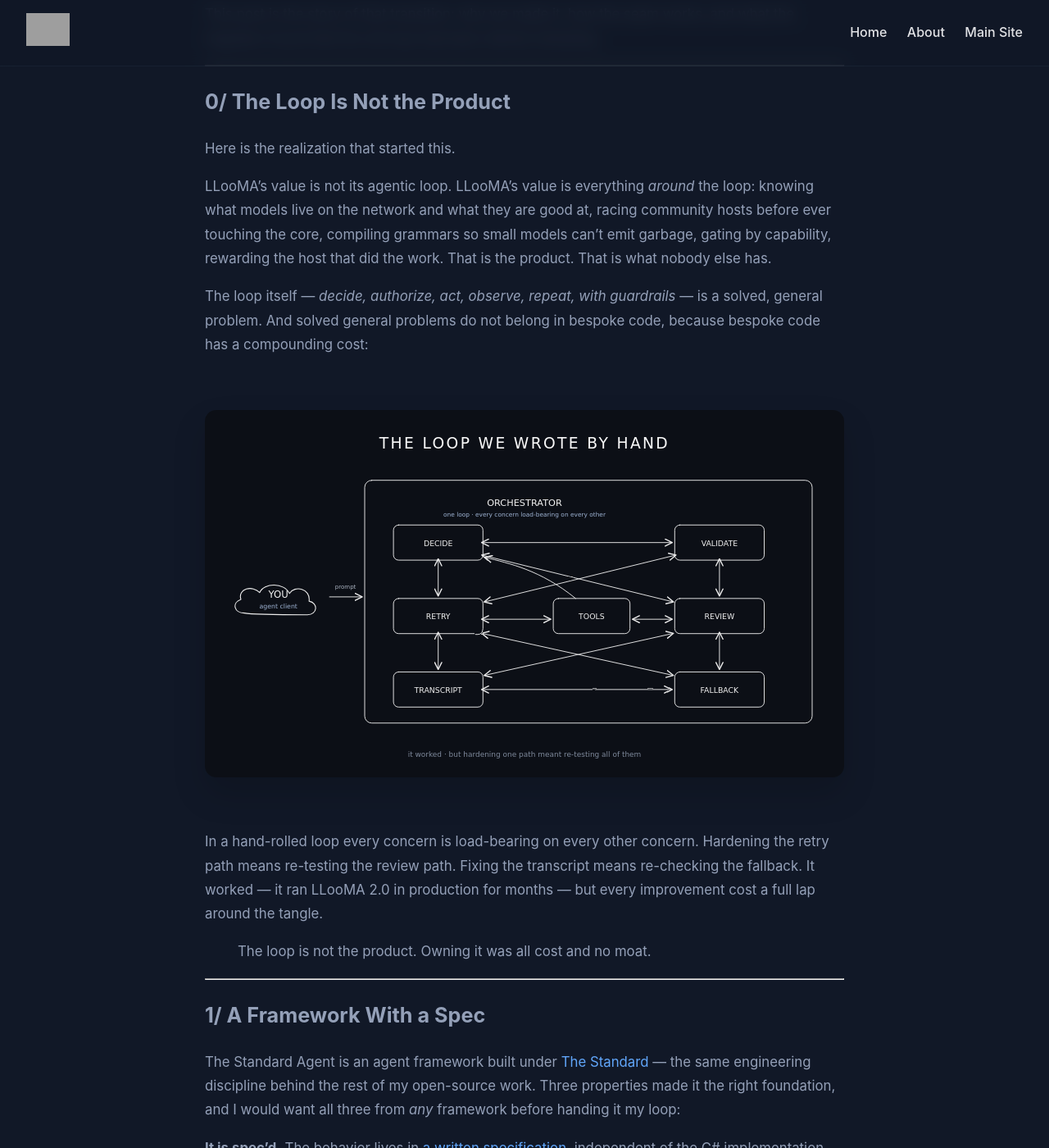
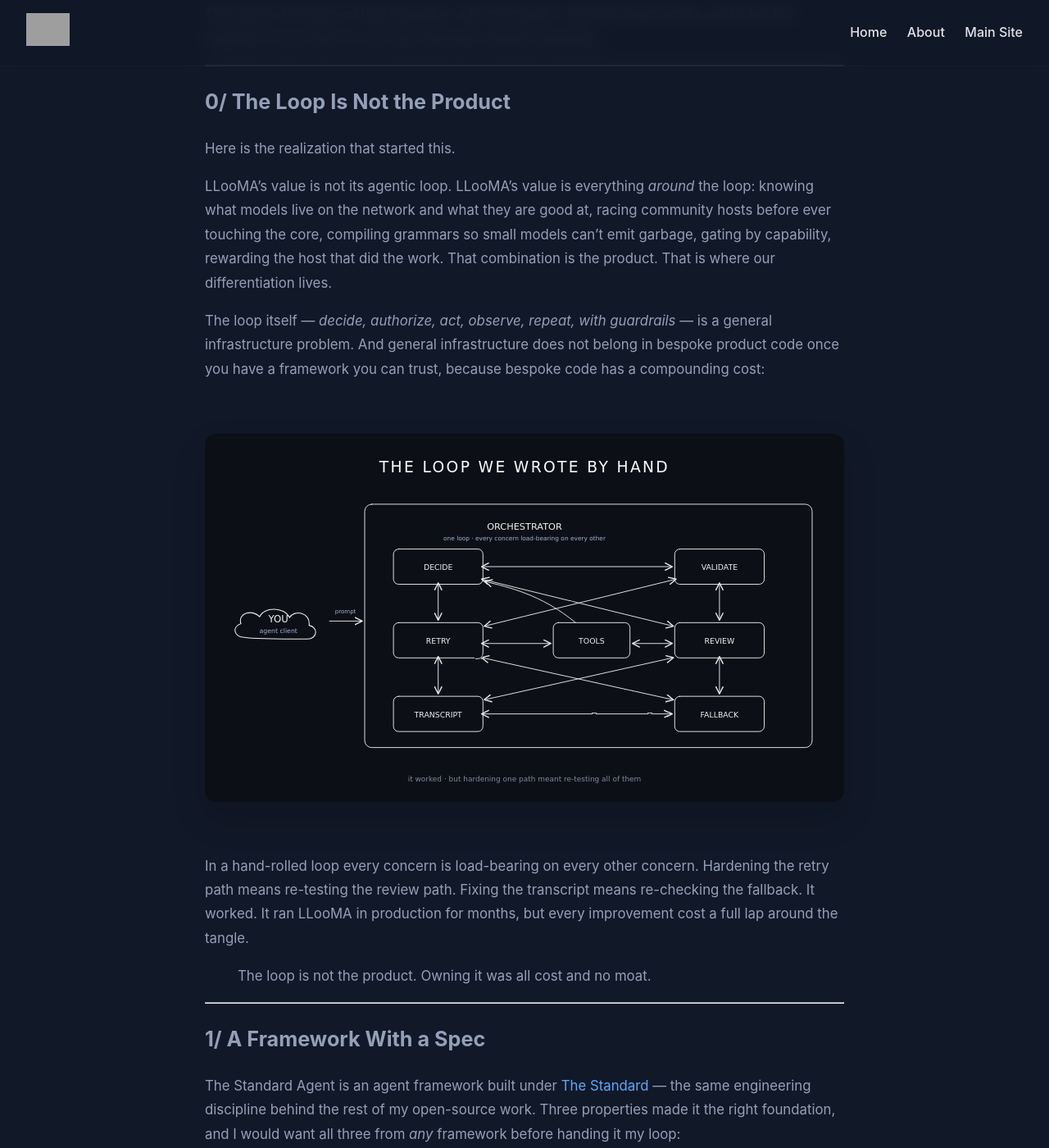
Before and after one commit to PeerLLM/peerllm.github.io, a Jekyll site: the page built from _posts/2026-08-30-llooma-2.0-on-the-standard-agent.md, in a window 1280 px wide and 1400 px high, scrolled down 590 px. Shown: the whole window at 82% size. Built offline with Jekyll 4.4.1, drawn with Linux system fonts in a browser that asks for light colours; comment, search, counter and statistics services are not loaded; some of the changed text lies outside the part shown; grey boxes are pictures that could not be loaded.

Commit message:
Post: tighten claims per review - timeline, differentiation, enforces over guarantees, probe-set-scoped numbers, honest schema-bug attribution

```diff
--- a/_posts/2026-08-30-llooma-2.0-on-the-standard-agent.md
+++ b/_posts/2026-08-30-llooma-2.0-on-the-standard-agent.md
@@ -21,16 +21,16 @@ This post is the story of that transition: why we made it, how the seam works, a
 
 Here is the realization that started this.
 
-LLooMA's value is not its agentic loop. LLooMA's value is everything *around* the loop: knowing what models live on the network and what they are good at, racing community hosts before ever touching the core, compiling grammars so small models can't emit garbage, gating by capability, rewarding the host that did the work. That is the product. That is what nobody else has.
+LLooMA's value is not its agentic loop. LLooMA's value is everything *around* the loop: knowing what models live on the network and what they are good at, racing community hosts before ever touching the core, compiling grammars so small models can't emit garbage, gating by capability, rewarding the host that did the work. That combination is the product. That is where our differentiation lives.
 
-The loop itself — *decide, authorize, act, observe, repeat, with guardrails* — is a solved, general problem. And solved general problems do not belong in bespoke code, because bespoke code has a compounding cost:
+The loop itself — *decide, authorize, act, observe, repeat, with guardrails* — is a general infrastructure problem. And general infrastructure does not belong in bespoke product code once you have a framework you can trust, because bespoke code has a compounding cost:
 
 <div class="post-image">
   <img src="/assets/images/llooma-2.0-hand-rolled-loop.svg"
        alt="The hand-rolled loop: one orchestrator box containing decide, validate, retry, review, transcript, tools, and fallback, every concern wired directly to every other concern in a tangle">
 </div>
 
-In a hand-rolled loop every concern is load-bearing on every other concern. Hardening the retry path means re-testing the review path. Fixing the transcript means re-checking the fallback. It worked — it ran LLooMA 2.0 in production for months — but every improvement cost a full lap around the tangle.
+In a hand-rolled loop every concern is load-bearing on every other concern. Hardening the retry path means re-testing the review path. Fixing the transcript means re-checking the fallback. It worked. It ran LLooMA in production for months, but every improvement cost a full lap around the tangle.
 
 > The loop is not the product. Owning it was all cost and no moat.
 
@@ -106,7 +106,7 @@ Three ideas ride that picture:
 - **Loop on the server.** Tools the network owns (like `web_search`) run inside the loop, invisible to you, each pass through the same perimeter and budget.
 - **Yield to the caller.** A tool only *you* can run — your editor's `read_file`, your app's database — is not something the agent pretends to execute. The run pauses and hands you the pending call; you execute it, post the result, and the run resumes where it stopped. The framework already had the shape for "the run pauses; something outside must act and report back" — it was built for human approval. Your editor turned out to be the same shape with a different authority.
 
-That last one matters for the network's principles too: a host deciding a turn still never learns who you are, and now the framework — not bespoke code — is what guarantees the pause-and-resume around your private tools.
+That last one matters for the network's principles too: a host deciding a turn still never learns who you are, and the framework, rather than bespoke orchestrator code, now enforces the pause-and-resume boundary around your private tools.
 
 ---
 
```
Also changed, not shown: other parts of _posts/2026-08-30-llooma-2.0-on-the-standard-agent.md (+2 -2 lines).
